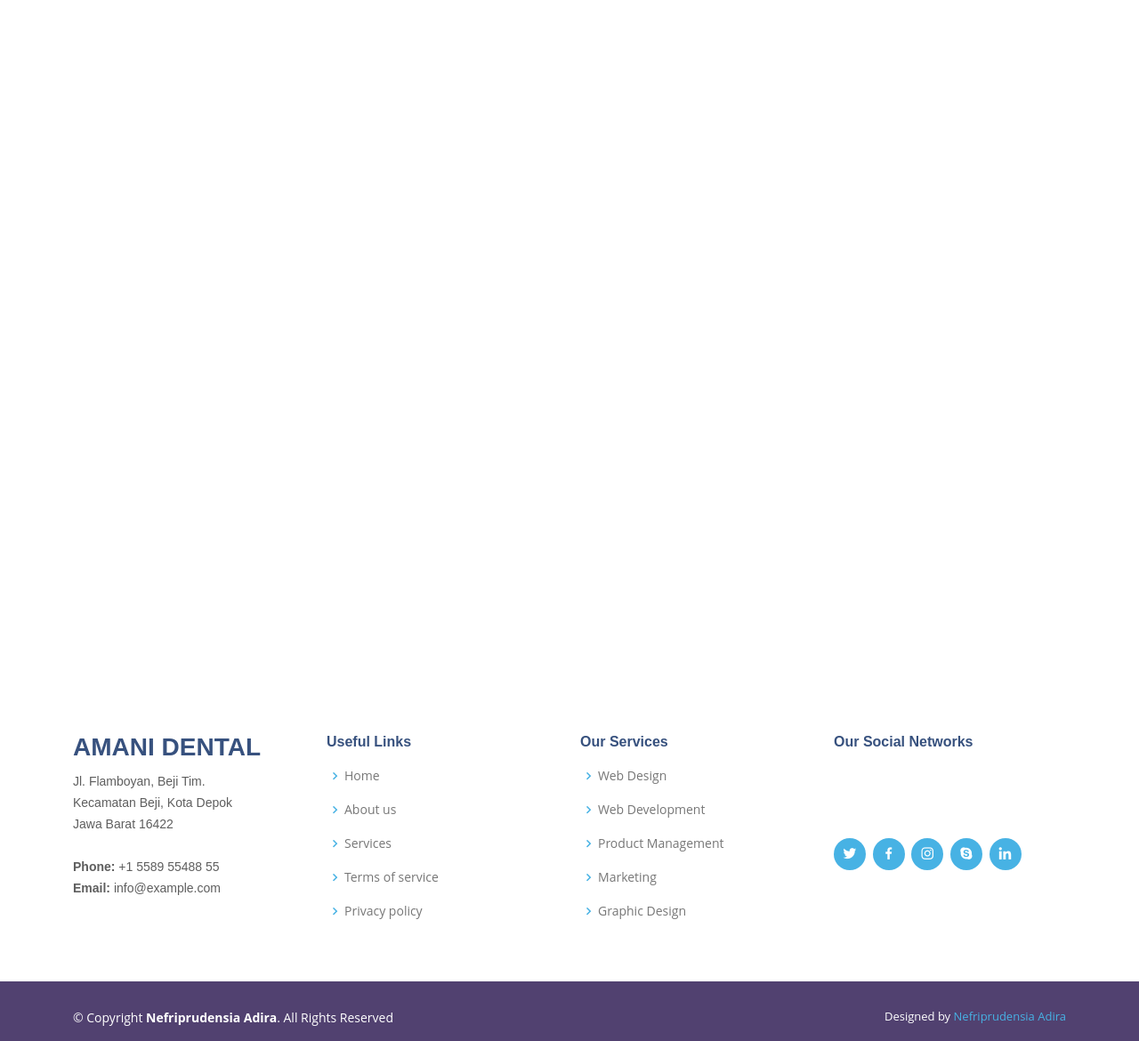
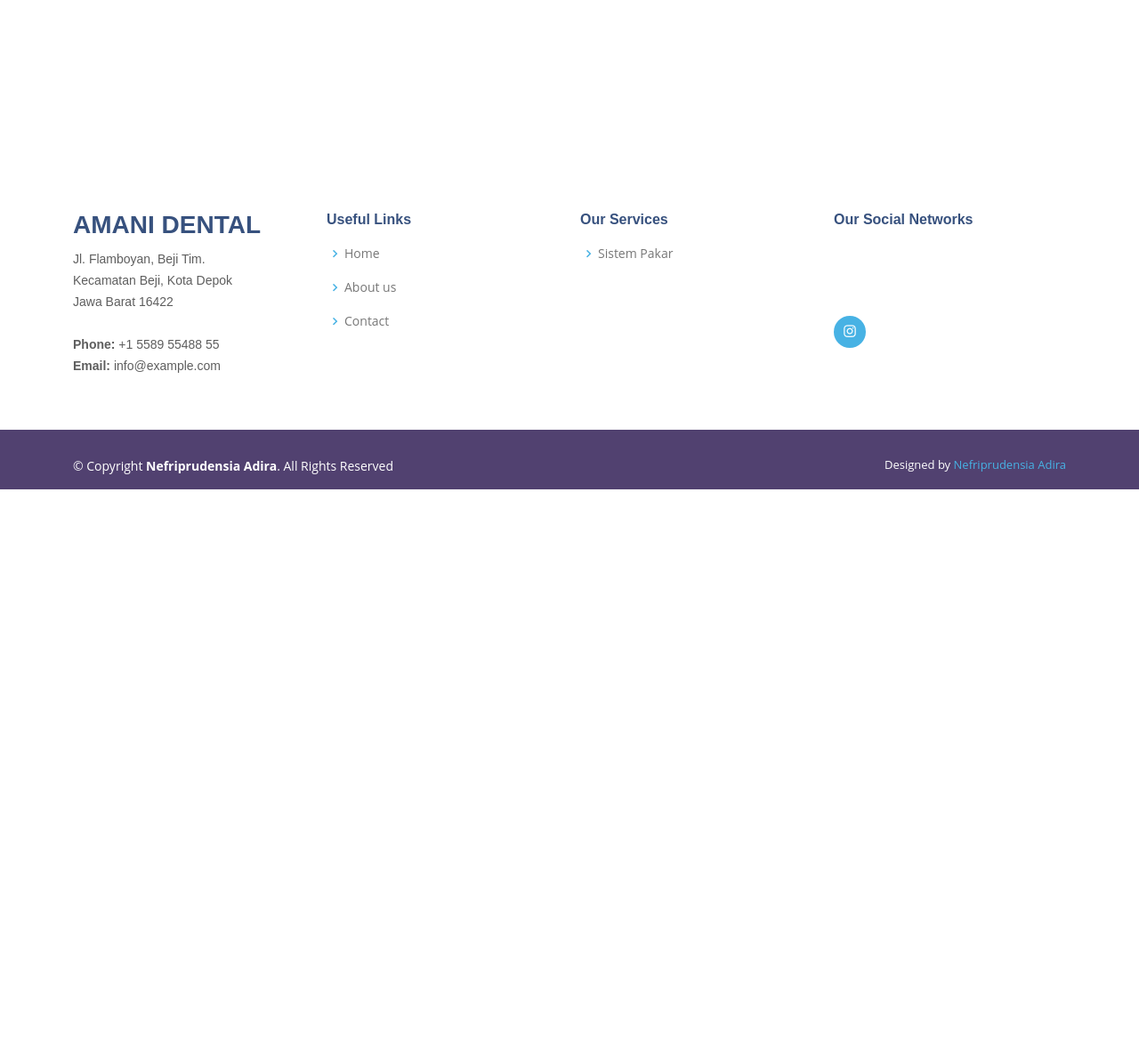
Before and after one commit to rachmadhartono8/sistem-pakar-kesehatan-gigi, a PHP site: page / in a window 1280 px wide. Shown: the part 4111-5281 px from the top of the page at 89% size. After the commit the page ends 4661 px from the top, so only its background shows below. Run offline with PHP 8.4, Linux system fonts and the light colour scheme.

Commit message:
redeploy

```diff
--- a/index.php
+++ b/index.php
@@ -269,16 +269,16 @@
           <div class="col-lg-7 d-flex flex-column justify-content-center align-items-stretch  order-2 order-lg-1">
 
             <div class="content">
-              <h3>Eum ipsam laborum deleniti <strong>velit pariatur architecto aut nihil</strong></h3>
+              <h3>Sakit gigi tak tertahankan <strong>Apa yang harus aku lakukan ?</strong></h3>
               <p>
-                Lorem ipsum dolor sit amet, consectetur adipiscing elit, sed do eiusmod tempor incididunt ut labore et dolore magna aliqua. Duis aute irure dolor in reprehenderit
+                Apakah yang harus saya lakukan ketika sakit gigi yang tak tertahankan
               </p>
             </div>
 
             <div class="accordion-list">
               <ul>
                 <li>
-                  <a data-bs-toggle="collapse" class="collapse" data-bs-target="#accordion-list-1"><span>01</span> Non consectetur a erat nam at lectus urna duis? <i class="bx bx-chevron-down icon-show"></i><i class="bx bx-chevron-up icon-close"></i></a>
+                  <a data-bs-toggle="collapse" class="collapse" data-bs-target="#accordion-list-1"><span>01</span> Bolehkah saya meminum obat ? <i class="bx bx-chevron-down icon-show"></i><i class="bx bx-chevron-up icon-close"></i></a>
                   <div id="accordion-list-1" class="collapse show" data-bs-parent=".accordion-list">
                     <p>
                       Feugiat pretium nibh ipsum consequat. Tempus iaculis urna id volutpat lacus laoreet non curabitur gravida. Venenatis lectus magna fringilla urna porttitor rhoncus dolor purus non.
@@ -287,7 +287,7 @@
                 </li>
 
                 <li>
-                  <a data-bs-toggle="collapse" data-bs-target="#accordion-list-2" class="collapsed"><span>02</span> Feugiat scelerisque varius morbi enim nunc? <i class="bx bx-chevron-down icon-show"></i><i class="bx bx-chevron-up icon-close"></i></a>
+                  <a data-bs-toggle="collapse" data-bs-target="#accordion-list-2" class="collapsed"><span>02</span> Obat jenis apakah yang cocok untuk sakit gigi ? <i class="bx bx-chevron-down icon-show"></i><i class="bx bx-chevron-up icon-close"></i></a>
                   <div id="accordion-list-2" class="collapse" data-bs-parent=".accordion-list">
                     <p>
                       Dolor sit amet consectetur adipiscing elit pellentesque habitant morbi. Id interdum velit laoreet id donec ultrices. Fringilla phasellus faucibus scelerisque eleifend donec pretium. Est pellentesque elit ullamcorper dignissim. Mauris ultrices eros in cursus turpis massa tincidunt dui.
@@ -296,7 +296,7 @@
                 </li>
 
                 <li>
-                  <a data-bs-toggle="collapse" data-bs-target="#accordion-list-3" class="collapsed"><span>03</span> Dolor sit amet consectetur adipiscing elit? <i class="bx bx-chevron-down icon-show"></i><i class="bx bx-chevron-up icon-close"></i></a>
+                  <a data-bs-toggle="collapse" data-bs-target="#accordion-list-3" class="collapsed"><span>03</span> Apakah boleh gigi boleh dicabut saat sakit gigi ? <i class="bx bx-chevron-down icon-show"></i><i class="bx bx-chevron-up icon-close"></i></a>
                   <div id="accordion-list-3" class="collapse" data-bs-parent=".accordion-list">
                     <p>
                       Eleifend mi in nulla posuere sollicitudin aliquam ultrices sagittis orci. Faucibus pulvinar elementum integer enim. Sem nulla pharetra diam sit amet nisl suscipit. Rutrum tellus pellentesque eu tincidunt. Lectus urna duis convallis convallis tellus. Urna molestie at elementum eu facilisis sed odio morbi quis
@@ -369,7 +369,7 @@
 
 
      <!-- ======= Services Section ======= -->
-     <section id="services" class="services section-bg">
+     <!-- <section id="services" class="services section-bg">
       <div class="container" data-aos="fade-up">
 
         <div class="section-title">
@@ -413,7 +413,8 @@
         </div>
 
       </div>
-    </section><!-- End Services Section -->
+    </section> -->
+    <!-- End Services Section -->
 
 
     <!-- ======= Frequently Asked Questions Section ======= -->
@@ -585,22 +586,20 @@
           <div class="col-lg-3 col-md-6 footer-links">
             <h4>Useful Links</h4>
             <ul>
-              <li><i class="bx bx-chevron-right"></i> <a href="#">Home</a></li>
-              <li><i class="bx bx-chevron-right"></i> <a href="#">About us</a></li>
-              <li><i class="bx bx-chevron-right"></i> <a href="#">Services</a></li>
-              <li><i class="bx bx-chevron-right"></i> <a href="#">Terms of service</a></li>
-              <li><i class="bx bx-chevron-right"></i> <a href="#">Privacy policy</a></li>
+            <li><i class="bx bx-chevron-right"></i> <a href="#home">Home</a></li>
+            <li><i class="bx bx-chevron-right"></i> <a href="#about">About us</a></li>
+            <li><i class="bx bx-chevron-right"></i> <a href="#contact">Contact</a></li>
             </ul>
           </div>
 
           <div class="col-lg-3 col-md-6 footer-links">
             <h4>Our Services</h4>
             <ul>
-              <li><i class="bx bx-chevron-right"></i> <a href="#">Web Design</a></li>
-              <li><i class="bx bx-chevron-right"></i> <a href="#">Web Development</a></li>
+            <li><i class="bx bx-chevron-right"></i> <a href="question.php">Sistem Pakar</a></li>
+              <!-- <li><i class="bx bx-chevron-right"></i> <a href="#">Web Development</a></li>
               <li><i class="bx bx-chevron-right"></i> <a href="#">Product Management</a></li>
               <li><i class="bx bx-chevron-right"></i> <a href="#">Marketing</a></li>
-              <li><i class="bx bx-chevron-right"></i> <a href="#">Graphic Design</a></li>
+              <li><i class="bx bx-chevron-right"></i> <a href="#">Graphic Design</a></li> -->
             </ul>
           </div>
 
@@ -608,11 +607,11 @@
             <h4>Our Social Networks</h4>
             <p>Cras fermentum odio eu feugiat lide par naso tierra videa magna derita valies</p>
             <div class="social-links mt-3">
-              <a href="#" class="twitter"><i class="bx bxl-twitter"></i></a>
-              <a href="#" class="facebook"><i class="bx bxl-facebook"></i></a>
+              <!-- <a href="#" class="twitter"><i class="bx bxl-twitter"></i></a>
+              <a href="#" class="facebook"><i class="bx bxl-facebook"></i></a> -->
               <a href="#" class="instagram"><i class="bx bxl-instagram"></i></a>
-              <a href="#" class="google-plus"><i class="bx bxl-skype"></i></a>
-              <a href="#" class="linkedin"><i class="bx bxl-linkedin"></i></a>
+              <!-- <a href="#" class="google-plus"><i class="bx bxl-skype"></i></a>
+              <a href="#" class="linkedin"><i class="bx bxl-linkedin"></i></a> -->
             </div>
           </div>
 
--- a/loginpakar.php
+++ b/loginpakar.php
@@ -29,7 +29,7 @@
           <input type="checkbox" value="remember-me"> Remember me
         </label>
       </div>
-      <button class="btn btn-lg btn-info btn-block" type="submit">Sign in</button>
+      <button class="btn btn-lg btn-block" type="submit" style="background-color:#6e6692"; >Sign in</button>
       <p class="mt-5 mb-3 text-muted">&copy; Nefriprudensia Adira 2023</p>
     </form>
   </body>
--- a/navbar.php
+++ b/navbar.php
@@ -4,7 +4,7 @@
 
       <!-- <h1 class="logo me-auto"><a href="index.html">Arsha</a></h1> -->
       <!-- Uncomment below if you prefer to use an image logo -->
-      <a href="index.html" class="logo me-auto"><img src="image/icon2.png" alt="" class="img-fluid"></a>
+      <a href="index.php" class="logo me-auto"><img src="image/icon2.png" alt="" class="img-fluid"></a>
 
       <nav id="navbar" class="navbar">
         <ul>
--- a/pakar-masukan.php
+++ b/pakar-masukan.php
@@ -15,6 +15,7 @@
     <!-- Custom styles for this template -->
     <link href="css/dashboard.css" rel="stylesheet">
   </head>
+  <body style="padding-bottom: 0px!important;">
 
   <body>
 
```
Also changed, not shown: footer.php (+14 -14 lines).
